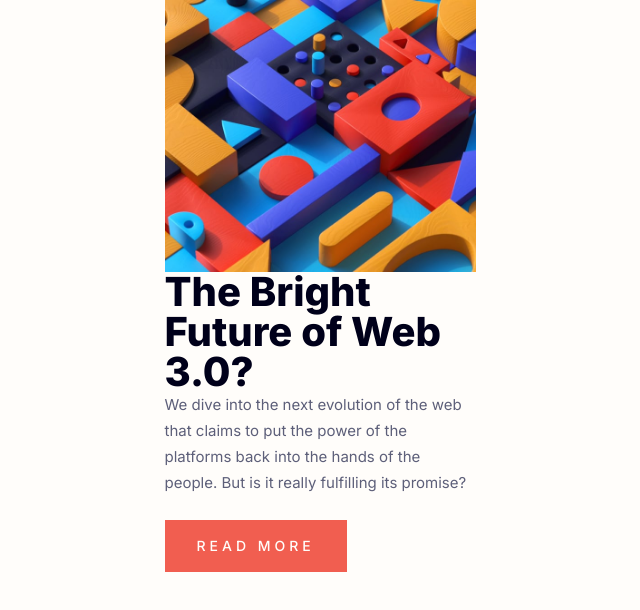
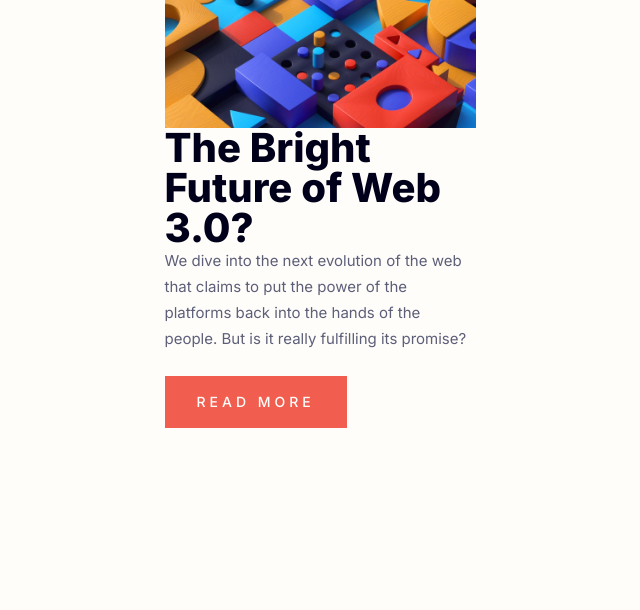
Before and after one commit to chungvuiloong/news-landing-page, a Next.js app: page / in a window 1280 px wide. Shown: the top 610 px of the page, without its empty margins (320-960 px from the left). Built offline with nearby package versions, Linux system fonts and the light colour scheme.

Commit message:
Used cols-span-2.

```diff
--- a/src/components/HeadLineImage.tsx
+++ b/src/components/HeadLineImage.tsx
@@ -1,11 +1,12 @@
 import Image from 'next/image';
 import React from 'react';
-import Headline_Img from '@/assets/images/image-web-3-mobile.jpg'
+// import Mobile_Headline_Img from '@/assets/images/image-web-3-mobile.jpg'
+import Desktop_Headline_Img from '@/assets/images/image-web-3-desktop.jpg'
 
 const HeadLineImage = () => {
     return (
-        <section>
-            <Image src={Headline_Img} alt='Headline Image' />
+        <section className='col-span-2'>
+            <Image src={Desktop_Headline_Img} alt='Headline Image' />
         </section>
     );
 };
```
